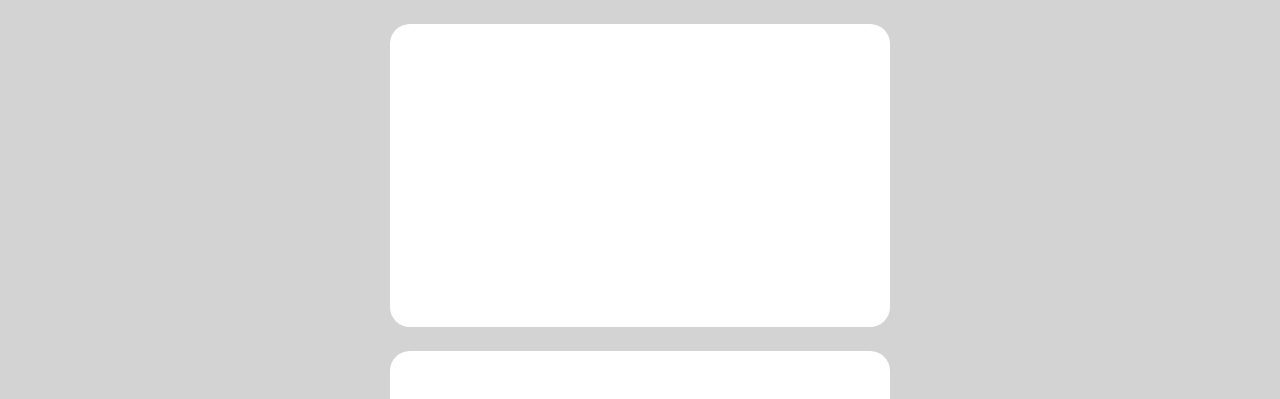
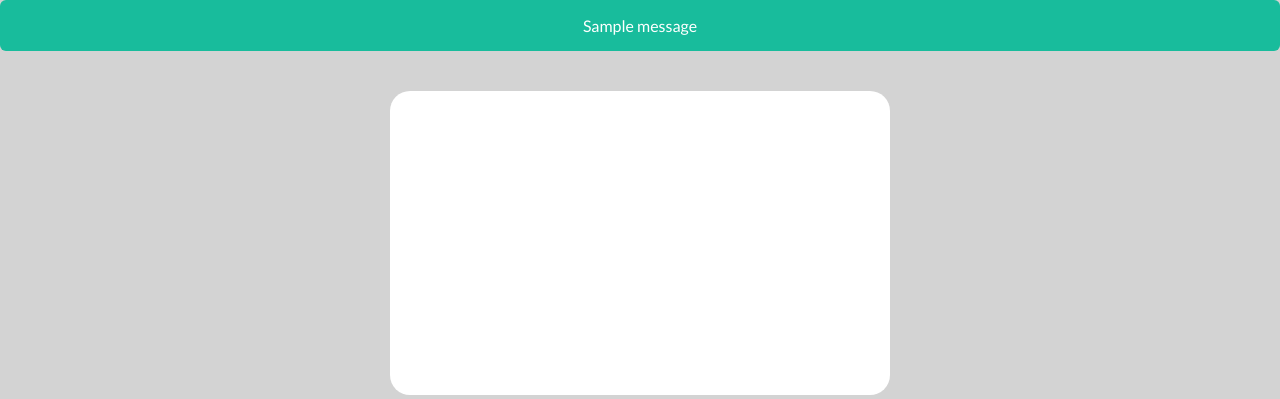
Before and after one commit to Nicolae77/Django-Ecommerce, a Django app: page /account/dashboard in a window 1280 px wide. Shown: the part 72-471 px from the top of the page. Run offline with Django 4.2, Linux system fonts and the light colour scheme; a user stored in the database is signed in; data comes from the database, SQL or seed files in the repository; one stand-in notice (Sample message) is shown; some libraries are stand-ins or nearby versions.

Commit message:
User Notification improvement

```diff
--- a/account/views.py
+++ b/account/views.py
@@ -20,7 +20,7 @@ from django.contrib.auth import authenticate, login, logout
 
 from django.contrib.auth.decorators import login_required
 
-
+from django.contrib import messages
 
 
 # Create your views here.
@@ -154,6 +154,8 @@ def user_logout(request):
 
         pass
 
+    messages.success(request, "Logout success.")
+
     return redirect("store")
 
 
@@ -179,6 +181,8 @@ def profile_management(request):
 
             user_form.save()
 
+            messages.info(request, "Acount updated.")
+
             return redirect('dashboard')
 
 
@@ -197,6 +201,8 @@ def delete_account(request):
 
         user.delete()
 
+        messages.error(request, "Acount deleted.")
+
         return redirect('store')
 
     return render(request, 'account/delete-account.html')
--- a/store/templates/store/base.html
+++ b/store/templates/store/base.html
@@ -193,6 +193,28 @@
     </nav>
 
 
+    {% for message in messages %}
+
+        {% if message.level == DEFAULT_MESSAGE_LEVELS.SUCCESS %}
+
+         <h6 class="alert alert-success text-center">{{message}}</h6>
+
+        {% endif %}
+
+        {% if message.level == DEFAULT_MESSAGE_LEVELS.ERROR %}
+
+         <h6 class="alert alert-danger text-center">{{message}}</h6>
+
+        {% endif %}
+
+        {% if message.level == DEFAULT_MESSAGE_LEVELS.INFO %}
+
+         <h6 class="alert alert-info text-center">{{message}}</h6>
+
+        {% endif %}
+
+    {% endfor %}
+
     <body>
 
 
```
